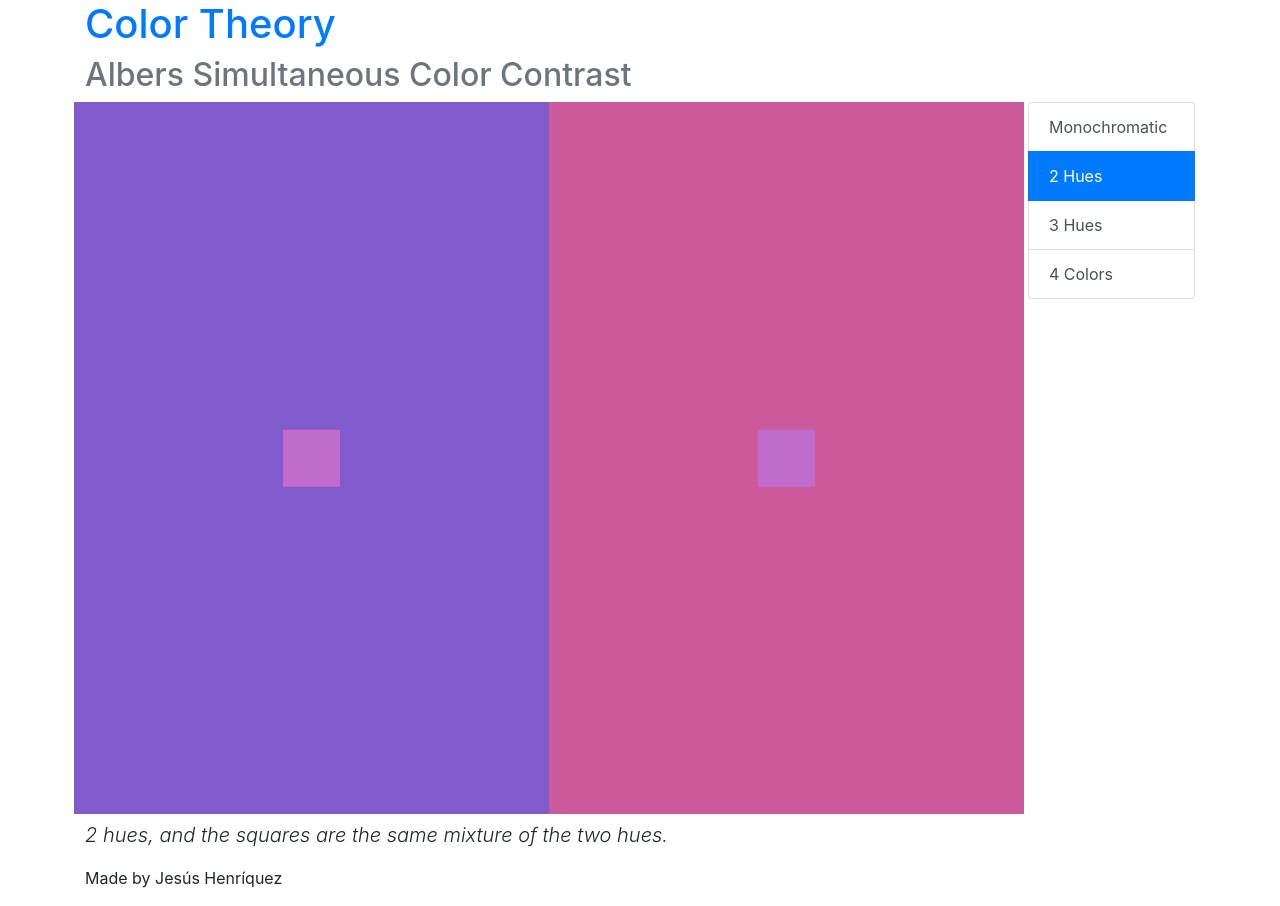
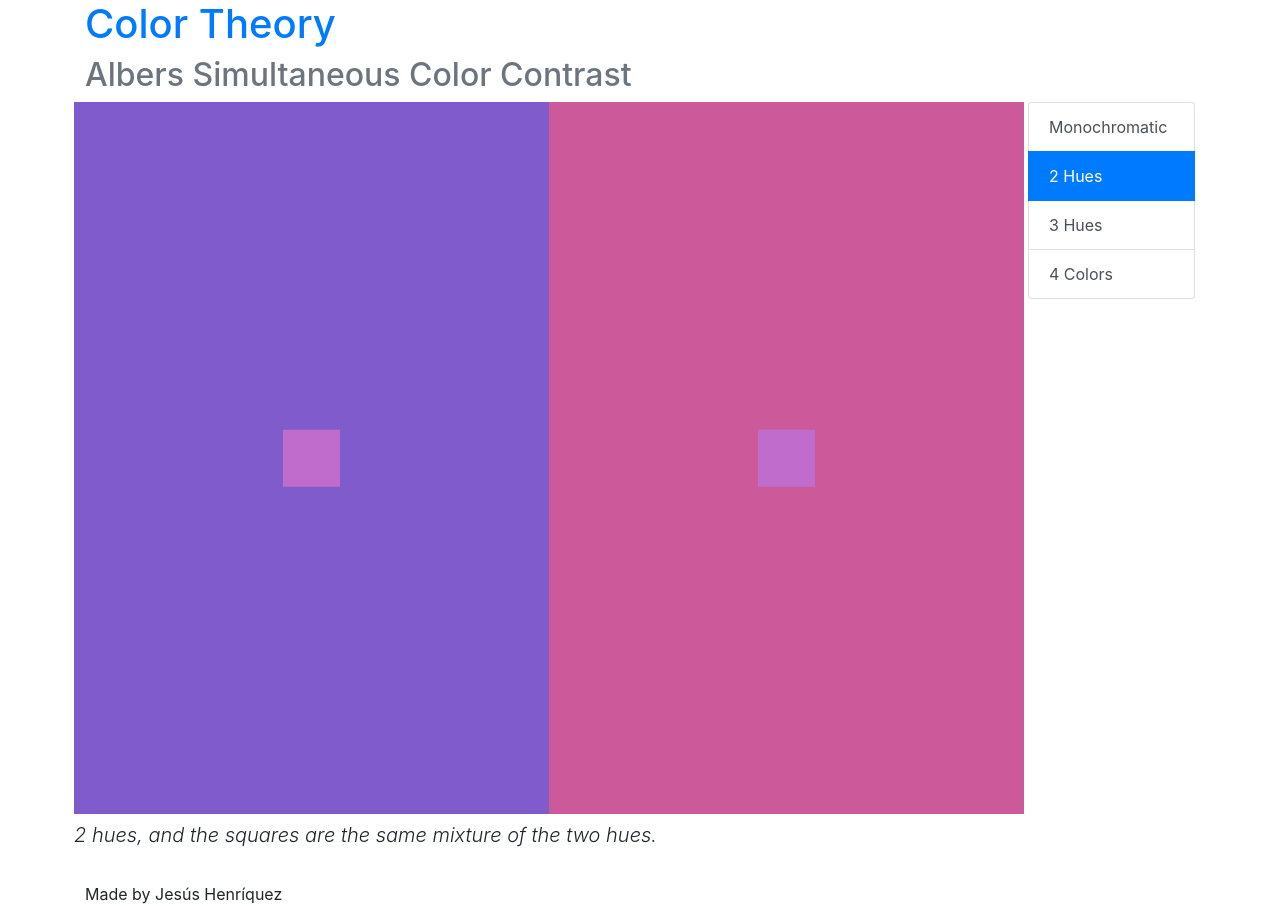
Before and after one commit to HenrYxZ/color-theory, a Jekyll site: the page built from 2hues/index.html, in a window 1280 px wide. Built offline with Jekyll 4.4.1, drawn with Linux system fonts in a browser that asks for light colours; nearby versions of some CDN libraries.

Commit message:
fix position of description for albers

```diff
--- a/_layouts/albers.html
+++ b/_layouts/albers.html
@@ -22,6 +22,7 @@
       <div class="row">
         <div class="col-lg-10 px-1" id="canvas-container">
           <canvas id="canvas"></canvas>
+          <p class="lead font-italic">{{ content }}</p>
         </div>
         <div class="col-lg-2 list-group pl-2">
           <a href="../monochromatic" class="list-group-item list-group-item-action {% if page.url contains 'monochromatic'%}active{%endif%}">
@@ -39,7 +40,7 @@
         </div>
       </div>
 
-      <p class="lead font-italic">{{ content }}</p>
+
 
       <input type="hidden" id="colorA" value="{{ page.colorA }}">
       <input type="hidden" id="colorB" value="{{ page.colorB }}">
```
